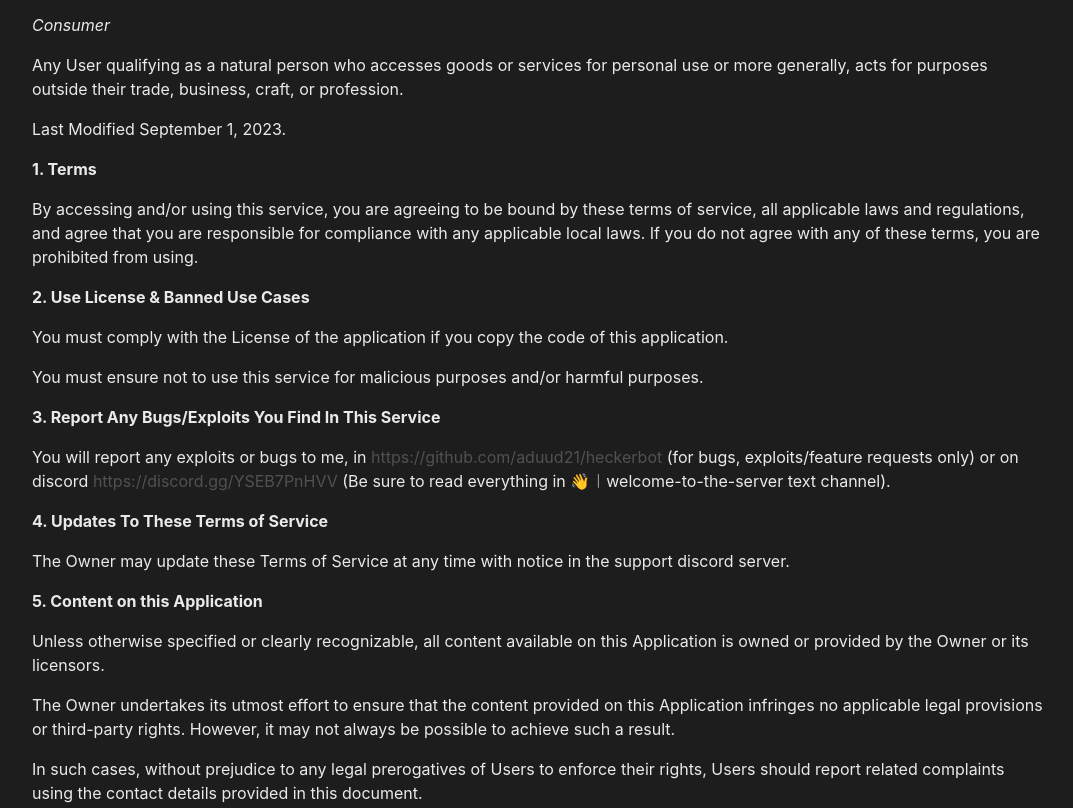
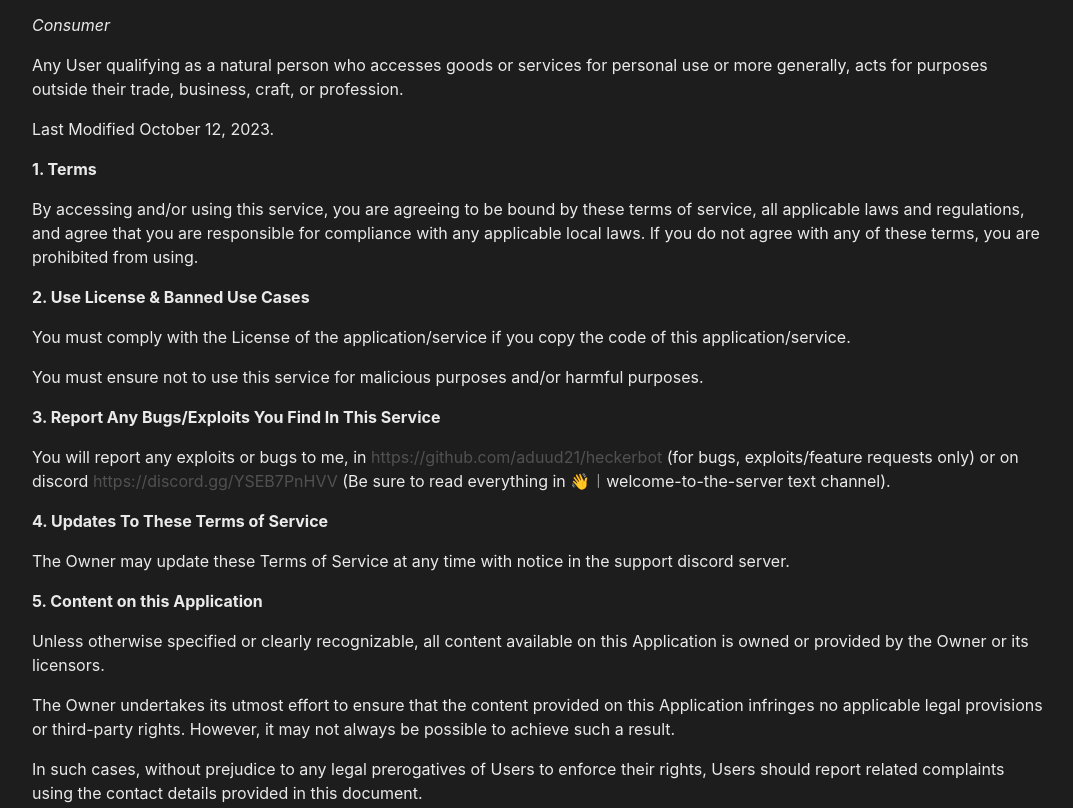
Before and after one commit to aduud21/heckerbotwebsite, a plain HTML site: page tos.html in a window 1280 px wide. Shown: the part 823-1631 px from the top of the page, without its empty margins (102-1175 px from the left). Drawn offline with Linux system fonts and the light colour scheme.

Commit message:
update TERMS OF SERVICE

```diff
--- a/tos.html
+++ b/tos.html
@@ -56,7 +56,7 @@
                 use or more generally, acts for purposes outside their trade, business, craft, or
                 profession.
             </p>
-            <p>Last Modified September 1, 2023.</p>
+            <p>Last Modified October 12, 2023.</p>
             <p><strong>1. Terms</strong></p>
             <p>
                 By accessing and/or using this service, you are agreeing to be bound by these terms
@@ -66,8 +66,8 @@
             </p>
             <p><strong>2. Use License & Banned Use Cases</strong></p>
             <p>
-                You must comply with the License of the application if you copy the code of this
-                application.
+                You must comply with the License of the application/service if you copy the code of this
+                application/service.
             </p>
             <p>
                 You must ensure not to use this service for malicious purposes and/or harmful
@@ -373,7 +373,7 @@
         <footer class="footer text-center">
             <div class="container">
                 <p class="text-muted small mb-0">
-                    Copyright (C) 2022-2023 adudu21 <a href="LICENSE.txt">YSNBA</a>
+                    Copyright (C) 2022-2024 adudu21 <a href="LICENSE.txt">YSNBA</a>
                     <a href="LICENSE.txt" target="_blank" rel="noopener noreferrer"
                         >(Version 1.5)</a
                     >
```
